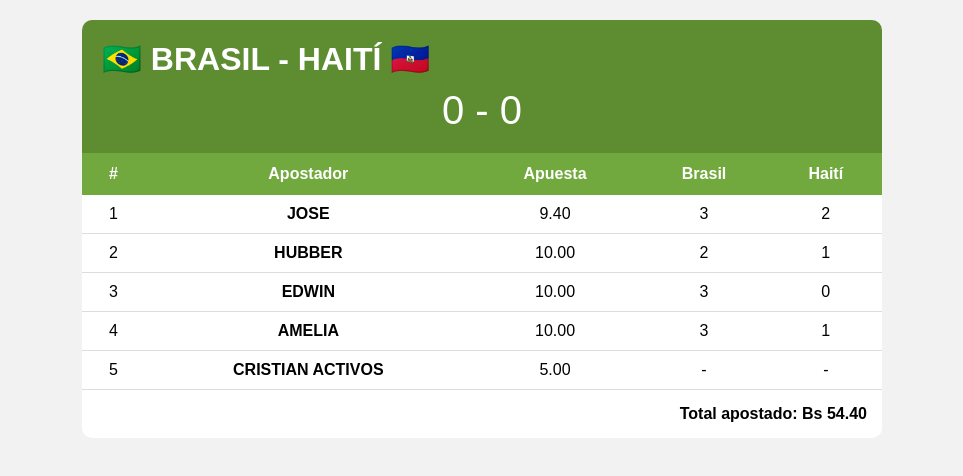
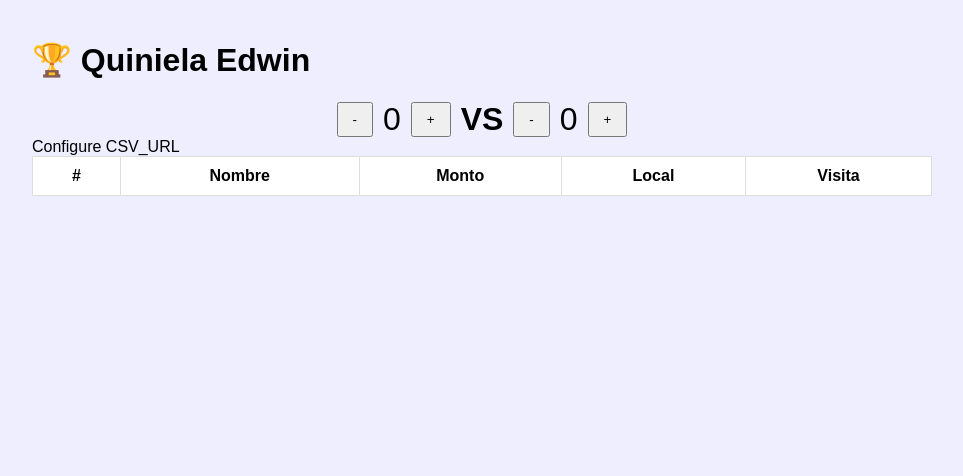
Before and after one commit to edwinkronos/qui, a plain HTML site: page index.html in a window 1280 px wide. Shown: the whole page, without its empty margins (158-1121 px from the left). Drawn offline with Linux system fonts and the light colour scheme.

Commit message:
Add files via upload

```diff
--- /dev/null
+++ b/css/estilos.css
@@ -0,0 +1 @@
+body{font-family:Arial;background:#eef;margin:0}.wrap{max-width:900px;margin:auto;padding:20px}.score{display:flex;gap:10px;justify-content:center;align-items:center;font-size:2rem}button{padding:8px 14px}table{width:100%;border-collapse:collapse;background:#fff}th,td{padding:10px;border:1px solid #ddd;text-align:center}.winner{background:#b8f5b8;font-weight:bold}@media(max-width:700px){table{font-size:.9rem}}
--- a/index.html
+++ b/index.html
@@ -1,132 +1 @@
-<!DOCTYPE html>
-<html lang="es">
-<head>
-<meta charset="UTF-8">
-<meta name="viewport" content="width=device-width, initial-scale=1.0">
-<title>Quiniela Edwin</title>
-
-<style>
-body{
-    font-family: Arial, sans-serif;
-    background:#f2f2f2;
-    margin:0;
-    padding:20px;
-}
-
-.contenedor{
-    max-width:800px;
-    margin:auto;
-}
-
-.encabezado{
-    background:#5d8c31;
-    color:white;
-    padding:20px;
-    border-radius:10px 10px 0 0;
-}
-
-.encabezado h1{
-    margin:0;
-}
-
-.marcador{
-    font-size:40px;
-    text-align:center;
-    margin-top:10px;
-}
-
-table{
-    width:100%;
-    border-collapse:collapse;
-    background:white;
-}
-
-th{
-    background:#72a93f;
-    color:white;
-    padding:12px;
-}
-
-td{
-    padding:10px;
-    text-align:center;
-    border-bottom:1px solid #ddd;
-}
-
-tr:hover{
-    background:#f5f5f5;
-}
-
-.total{
-    background:#fff;
-    padding:15px;
-    text-align:right;
-    font-weight:bold;
-    border-radius:0 0 10px 10px;
-}
-</style>
-
-</head>
-<body>
-
-<div class="contenedor">
-
-<div class="encabezado">
-    <h1>🇧🇷 BRASIL - HAITÍ 🇭🇹</h1>
-    <div class="marcador">
-        0 - 0
-    </div>
-</div>
-
-<table>
-<thead>
-<tr>
-    <th>#</th>
-    <th>Apostador</th>
-    <th>Apuesta</th>
-    <th>Brasil</th>
-    <th>Haití</th>
-</tr>
-</thead>
-
-<tbody id="tablaApuestas">
-</tbody>
-
-</table>
-
-<div class="total">
-    Total apostado: Bs 54.40
-</div>
-
-</div>
-
-<script>
-
-const apuestas = [
-    {nombre:"JOSE", apuesta:"9.40", brasil:3, haiti:2},
-    {nombre:"HUBBER", apuesta:"10.00", brasil:2, haiti:1},
-    {nombre:"EDWIN", apuesta:"10.00", brasil:3, haiti:0},
-    {nombre:"AMELIA", apuesta:"10.00", brasil:3, haiti:1},
-    {nombre:"CRISTIAN ACTIVOS", apuesta:"5.00", brasil:"-", haiti:"-"}
-];
-
-const tabla = document.getElementById("tablaApuestas");
-
-apuestas.forEach((item, index)=>{
-
-    tabla.innerHTML += `
-    <tr>
-        <td>${index+1}</td>
-        <td><b>${item.nombre}</b></td>
-        <td>${item.apuesta}</td>
-        <td>${item.brasil}</td>
-        <td>${item.haiti}</td>
-    </tr>
-    `;
-
-});
-
-</script>
-
-</body>
-</html>
+<!DOCTYPE html><html lang="es"><head><meta charset="utf-8"><meta name="viewport" content="width=device-width,initial-scale=1"><title>Quiniela Edwin V2</title><link rel="stylesheet" href="css/estilos.css"></head><body><div class='wrap'><h1>🏆 Quiniela Edwin</h1><div class='score'><button onclick='c(-1,0)'>-</button><span id='l'>0</span><button onclick='c(1,0)'>+</button><strong>VS</strong><button onclick='c(-1,1)'>-</button><span id='v'>0</span><button onclick='c(1,1)'>+</button></div><div id='stats'></div><table><thead><tr><th>#</th><th>Nombre</th><th>Monto</th><th>Local</th><th>Visita</th></tr></thead><tbody id='tb'></tbody></table></div><script src='js/app.js'></script></body></html>
--- /dev/null
+++ b/js/app.js
@@ -0,0 +1,27 @@
+const CSV_URL="PEGA_AQUI_TU_CSV";
+let gl=0,gv=0,data=[];
+function c(d,t){if(t==0){gl=Math.max(0,gl+d);l.textContent=gl;}else{gv=Math.max(0,gv+d);v.textContent=gv;}paint();}
+async function load(){
+if(CSV_URL.startsWith("PEGA")){stats.innerHTML="Configure CSV_URL";return;}
+const txt=await fetch(CSV_URL).then(r=>r.text());
+const rows=txt.trim().split(/\r?\n/).map(r=>r.split(","));
+data=[];
+let total=0;
+for(let i=1;i<rows.length;i++){
+ let [nombre,monto,loc,vis]=rows[i];
+ if(!nombre)continue;
+ total+=parseFloat(monto)||0;
+ data.push({nombre,monto,loc:+loc,vis:+vis});
+}
+stats.innerHTML=`Participantes: ${data.length} | Total Bs ${total.toFixed(2)}`;
+paint();
+}
+function paint(){
+tb.innerHTML="";
+let n=1;
+data.forEach(p=>{
+ let w=p.loc===gl&&p.vis===gv;
+ tb.innerHTML+=`<tr class="${w?'winner':''}"><td>${n++}</td><td>${w?'🏆 ':''}${p.nombre}</td><td>${p.monto}</td><td>${p.loc}</td><td>${p.vis}</td></tr>`;
+});
+}
+load();
```
Also changed, not shown: README.txt (added).
